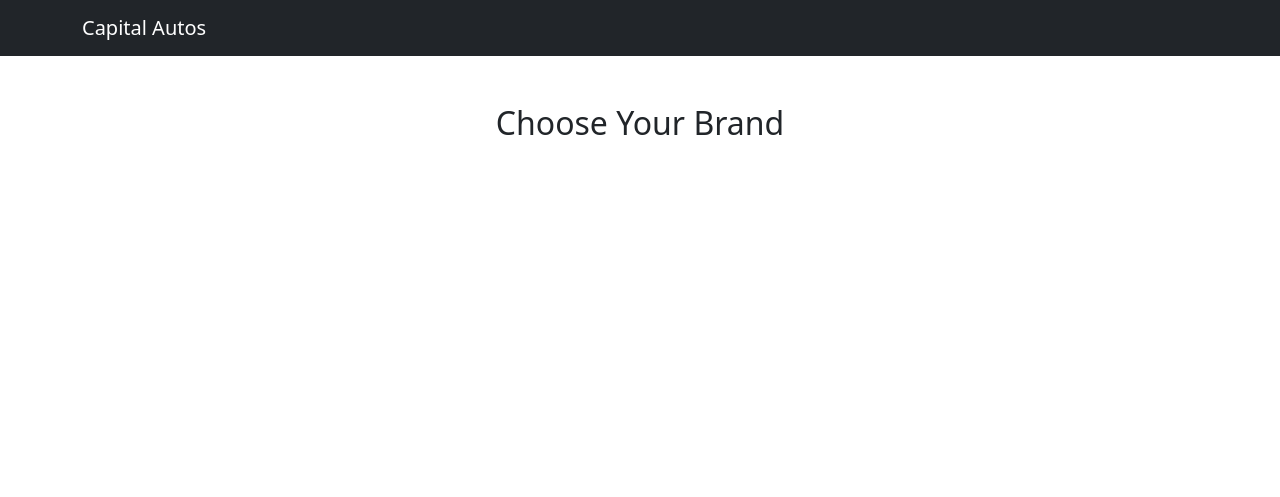
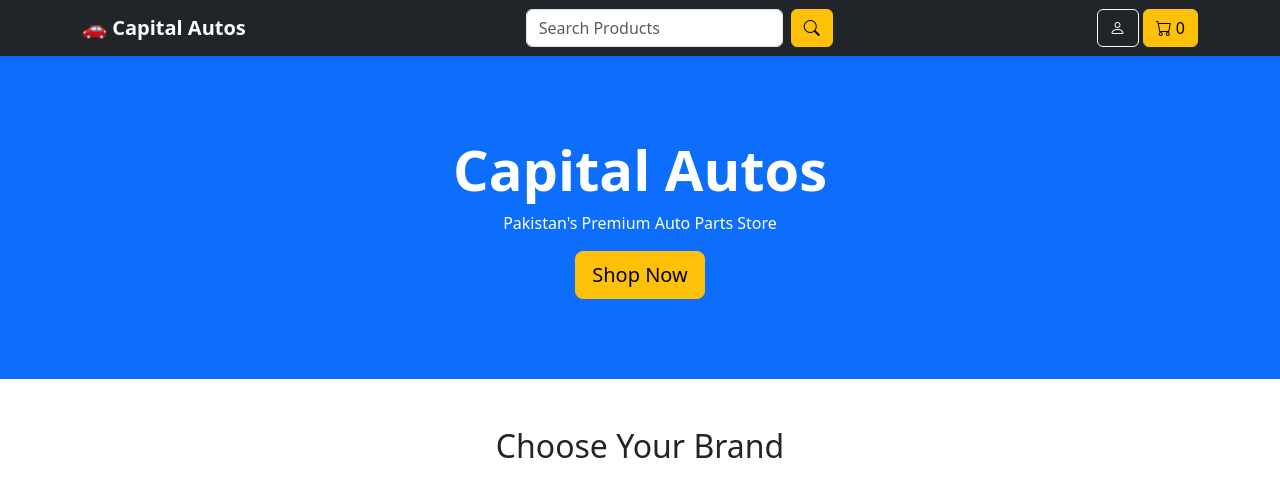
Before and after one commit to RamishCode2/Capital-Autos-Website, a Django app: page / in a window 1280 px wide. Shown: the top 497 px of the page. Run offline with Django 5.2, Linux system fonts and the light colour scheme; data that the repository does not hold is empty.

Commit message:
Build Professional UI

```diff
--- /dev/null
+++ b/static/css/style.css
@@ -0,0 +1,27 @@
+body{
+    font-family:'Poppins',sans-serif;
+    background:#f8f9fa;
+}
+
+.navbar{
+    box-shadow:0 2px 10px rgba(0,0,0,.1);
+}
+
+.brand-card{
+    transition:.3s;
+    border:none;
+}
+
+.brand-card:hover{
+    transform:translateY(-8px);
+}
+
+.hero{
+    background:#0d6efd;
+    color:white;
+    padding:80px 0;
+}
+
+.section-title{
+    font-weight:700;
+}
--- a/templates/base.html
+++ b/templates/base.html
@@ -1,6 +1,15 @@
+{% load static %}
 <!DOCTYPE html>
 <html lang="en">
 <head>
+    <link rel="stylesheet" href="{% static 'css/style.css' %}">
+    <link rel="stylesheet"
+href="https://cdn.jsdelivr.net/npm/bootstrap-icons@1.11.3/font/bootstrap-icons.min.css">
+<link rel="preconnect" href="https://fonts.googleapis.com">
+
+<link rel="preconnect" href="https://fonts.gstatic.com" crossorigin>
+
+<link href="https://fonts.googleapis.com/css2?family=Poppins:wght@300;400;500;600;700&display=swap" rel="stylesheet">
     <meta charset="UTF-8">
     <meta name="viewport" content="width=device-width, initial-scale=1.0">
     <title>Capital Autos</title>
@@ -10,10 +19,47 @@
 
 <body>
 
-<nav class="navbar navbar-dark bg-dark">
-    <div class="container">
-        <a class="navbar-brand" href="/">Capital Autos</a>
-    </div>
+<nav class="navbar navbar-expand-lg navbar-dark bg-dark">
+
+<div class="container">
+
+<a class="navbar-brand fw-bold" href="/">
+🚗 Capital Autos
+</a>
+
+<form class="d-flex">
+
+<input class="form-control me-2"
+placeholder="Search Products">
+
+<button class="btn btn-warning">
+
+<i class="bi bi-search"></i>
+
+</button>
+
+</form>
+
+<div>
+
+<a class="btn btn-outline-light">
+
+<i class="bi bi-person"></i>
+
+</a>
+
+<a class="btn btn-warning">
+
+<i class="bi bi-cart"></i>
+
+0
+
+</a>
+
+</div>
+
+</div>
+
 </nav>
 
 {% block content %}
--- a/templates/home.html
+++ b/templates/home.html
@@ -2,6 +2,31 @@
 
 
 {% block content %}
+<section class="hero">
+
+<div class="container text-center">
+
+<h1 class="display-4 fw-bold">
+
+Capital Autos
+
+</h1>
+
+<p>
+
+Pakistan's Premium Auto Parts Store
+
+</p>
+
+<a class="btn btn-warning btn-lg">
+
+Shop Now
+
+</a>
+
+</div>
+
+</section>
 
 <div class="container mt-5">
 
@@ -15,7 +40,7 @@
 
         <div class="col-md-4 mb-4">
 
-            <div class="card shadow">
+            <div class="card brand-card shadow-lg">
 
                 {% if brand.logo %}
                     <img src="{{ brand.logo.url }}" class="card-img-top">
```
